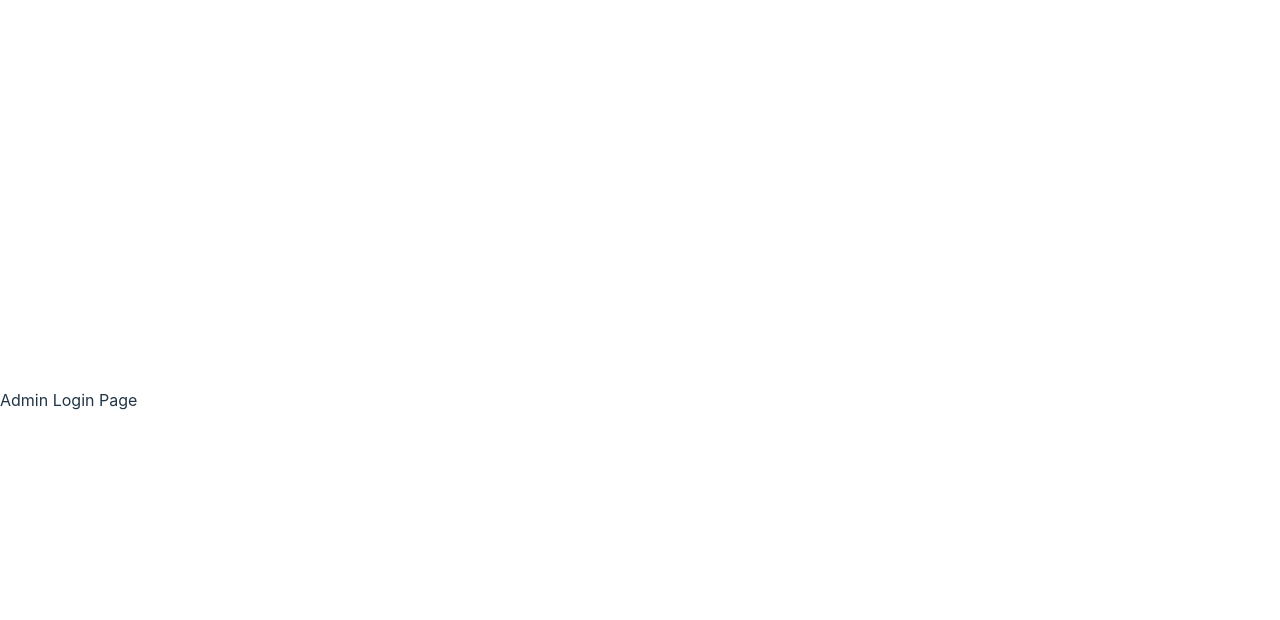
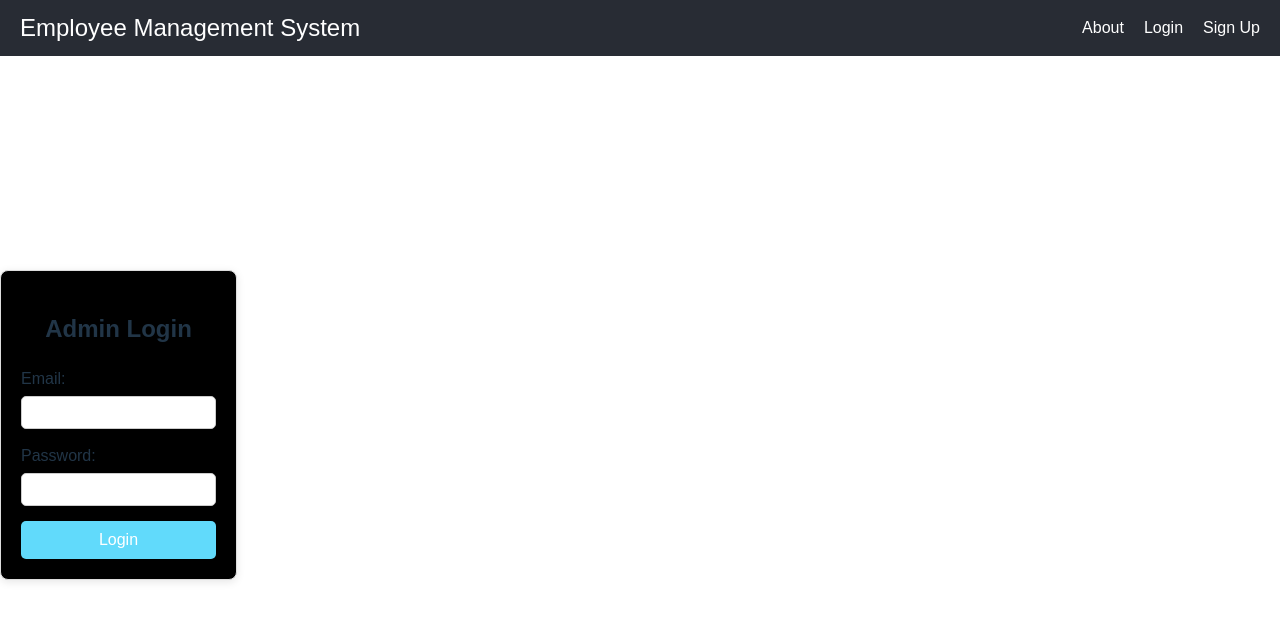
Before and after one commit to dennisnderitu254/Employee-Management-System, a React (Vite) app in the folder employeemgtsystem/: page /login/admin in a window 1280 px wide. Shown: the top 620 px of the page. Built offline with nearby package versions, Linux system fonts and the light colour scheme.

Commit message:
adding employee loginform, manager login form and employee login form

```diff
--- /dev/null
+++ b/employeemgtsystem/src/AdminLoginPage.css
@@ -0,0 +1,45 @@
+/* src/AdminLoginPage.css */
+.admin-login-page {
+    text-align: center;
+    font-family: Arial, sans-serif;
+    margin-top: 50px;
+  }
+
+  .login-form-container {
+    max-width: 400px;
+    margin: 0 auto;
+    padding: 20px;
+    border: 1px solid #ddd;
+    border-radius: 8px;
+    box-shadow: 0 2px 8px rgba(0, 0, 0, 0.1);
+  }
+
+  .form-group {
+    margin-bottom: 15px;
+  }
+
+  .form-group label {
+    display: block;
+    margin-bottom: 5px;
+  }
+
+  .form-group input {
+    width: 100%;
+    padding: 8px;
+    box-sizing: border-box;
+  }
+
+  .btn {
+    padding: 10px 20px;
+    font-size: 16px;
+    border: none;
+    border-radius: 5px;
+    cursor: pointer;
+    background-color: #61dafb;
+    color: white;
+    transition: background-color 0.3s ease;
+  }
+
+  .btn:hover {
+    background-color: #21a1f1;
+  }
--- /dev/null
+++ b/employeemgtsystem/src/AdminLoginPage.tsx
@@ -0,0 +1,53 @@
+// src/AdminLoginPage.tsx
+import React, { useState } from 'react';
+import { useNavigate } from 'react-router-dom';
+import Navbar from './Navbar';
+import './AdminLoginPage.css';
+
+const AdminLoginPage: React.FC = () => {
+  const [email, setEmail] = useState('');
+  const [password, setPassword] = useState('');
+  const navigate = useNavigate();
+
+  const handleSubmit = (e: React.FormEvent) => {
+    e.preventDefault();
+    // Handle login logic here
+    console.log('Email:', email, 'Password:', password);
+    // Redirect or show an error message based on login logic
+    navigate('/dashboard'); // Example of redirection after successful login
+  };
+
+  return (
+    <div className="admin-login-page">
+      <Navbar />
+      <div className="login-form-container">
+        <h2>Admin Login</h2>
+        <form onSubmit={handleSubmit}>
+          <div className="form-group">
+            <label htmlFor="email">Email:</label>
+            <input
+              type="email"
+              id="email"
+              value={email}
+              onChange={(e) => setEmail(e.target.value)}
+              required
+            />
+          </div>
+          <div className="form-group">
+            <label htmlFor="password">Password:</label>
+            <input
+              type="password"
+              id="password"
+              value={password}
+              onChange={(e) => setPassword(e.target.value)}
+              required
+            />
+          </div>
+          <button type="submit" className="btn">Login</button>
+        </form>
+      </div>
+    </div>
+  );
+};
+
+export default AdminLoginPage;
--- a/employeemgtsystem/src/App.tsx
+++ b/employeemgtsystem/src/App.tsx
@@ -3,8 +3,11 @@ import React from 'react';
 import { BrowserRouter as Router, Route, Routes } from 'react-router-dom';
 import LandingPage from './LandingPage';
 import LoginPage from './LoginPage';
+import ManagerLoginPage from './ManagerLoginPage';
 import AboutPage from './AboutPage';
+import AdminLoginPage from './AdminLoginPage';
 import SignUpPage from './SignUpPage';
+import EmployeeLoginPage from './EmployeeLoginPage';
 
 const App: React.FC = () => {
   return (
@@ -15,9 +18,9 @@ const App: React.FC = () => {
           <Route path="/about" element={<AboutPage />} />
           <Route path="/login" element={<LoginPage />} />
           <Route path="/signup" element={<SignUpPage />} />
-          <Route path="/login/admin" element={<div>Admin Login Page</div>} />
-          <Route path="/login/manager" element={<div>Manager Login Page</div>} />
-          <Route path="/login/employee" element={<div>Employee Login Page</div>} />
+          <Route path="/login/admin" element={<AdminLoginPage />} />
+          <Route path="/login/manager" element={<ManagerLoginPage />} />
+          <Route path="/login/employee" element={<EmployeeLoginPage />} />
         </Routes>
       </div>
     </Router>
--- /dev/null
+++ b/employeemgtsystem/src/EmployeeLoginPage.css
@@ -0,0 +1,45 @@
+/* src/EmployeeLoginPage.css */
+.employee-login-page {
+    text-align: center;
+    font-family: Arial, sans-serif;
+    margin-top: 50px;
+  }
+
+  .login-form-container {
+    max-width: 400px;
+    margin: 0 auto;
+    padding: 20px;
+    border: 1px solid #ddd;
+    border-radius: 8px;
+    box-shadow: 0 2px 8px rgba(0, 0, 0, 0.1);
+  }
+
+  .form-group {
+    margin-bottom: 15px;
+  }
+
+  .form-group label {
+    display: block;
+    margin-bottom: 5px;
+  }
+
+  .form-group input {
+    width: 100%;
+    padding: 8px;
+    box-sizing: border-box;
+  }
+
+  .btn {
+    padding: 10px 20px;
+    font-size: 16px;
+    border: none;
+    border-radius: 5px;
+    cursor: pointer;
+    background-color: #61dafb;
+    color: white;
+    transition: background-color 0.3s ease;
+  }
+
+  .btn:hover {
+    background-color: #21a1f1;
+  }
--- /dev/null
+++ b/employeemgtsystem/src/EmployeeLoginPage.tsx
@@ -0,0 +1,52 @@
+// src/EmployeeLoginPage.tsx
+import React, { useState } from 'react';
+import { useNavigate } from 'react-router-dom';
+import Navbar from './Navbar';
+import './EmployeeLoginPage.css';
+
+const EmployeeLoginPage: React.FC = () => {
+  const [email, setEmail] = useState('');
+  const [password, setPassword] = useState('');
+  const navigate = useNavigate();
+
+  const handleSubmit = (e: React.FormEvent) => {
+    e.preventDefault();
+    console.log('Email:', email, 'Password:', password);
+    // Add login logic here
+    navigate('/employee-dashboard'); // Example redirection after successful login
+  };
+
+  return (
+    <div className="employee-login-page">
+      <Navbar />
+      <div className="login-form-container">
+        <h2>Employee Login</h2>
+        <form onSubmit={handleSubmit}>
+          <div className="form-group">
+            <label htmlFor="email">Email:</label>
+            <input
+              type="email"
+              id="email"
+              value={email}
+              onChange={(e) => setEmail(e.target.value)}
+              required
+            />
+          </div>
+          <div className="form-group">
+            <label htmlFor="password">Password:</label>
+            <input
+              type="password"
+              id="password"
+              value={password}
+              onChange={(e) => setPassword(e.target.value)}
+              required
+            />
+          </div>
+          <button type="submit" className="btn">Login</button>
+        </form>
+      </div>
+    </div>
+  );
+};
+
+export default EmployeeLoginPage;
--- a/employeemgtsystem/src/LoginPage.tsx
+++ b/employeemgtsystem/src/LoginPage.tsx
@@ -7,7 +7,7 @@ import './LoginPage.css';
 const LoginPage: React.FC = () => {
   return (
     <div className="login-page">
-    <Navbar />
+      <Navbar />
       <h2>Login Page</h2>
       <div className="login-buttons-container">
         <Link to="/login/admin">
--- /dev/null
+++ b/employeemgtsystem/src/ManagerLoginPage.css
@@ -0,0 +1,52 @@
+.manager-login-page {
+    display: flex;
+    flex-direction: column;
+    align-items: center;
+    justify-content: center;
+    height: 100vh;
+    font-family: Arial, sans-serif;
+  }
+
+  .login-form-container {
+    background: #000000;
+    padding: 20px;
+    border-radius: 8px;
+    box-shadow: 0 0 10px rgba(0, 0, 0, 0.1);
+    text-align: left;
+  }
+
+  .login-form-container h2 {
+    text-align: center;
+    margin-bottom: 20px;
+  }
+
+  .form-group {
+    margin-bottom: 15px;
+  }
+
+  .form-group label {
+    display: block;
+    margin-bottom: 5px;
+  }
+
+  .form-group input {
+    width: 100%;
+    padding: 8px;
+    box-sizing: border-box;
+  }
+
+  .btn {
+    width: 100%;
+    padding: 10px;
+    font-size: 16px;
+    border: none;
+    border-radius: 5px;
+    cursor: pointer;
+    background-color: #61dafb;
+    color: white;
+    transition: background-color 0.3s ease;
+  }
+
+  .btn:hover {
+    background-color: #21a1f1;
+  }
--- /dev/null
+++ b/employeemgtsystem/src/ManagerLoginPage.tsx
@@ -0,0 +1,53 @@
+//src/ManagerLoginPage.tsx
+import React, { useState } from 'react';
+import { useNavigate } from 'react-router-dom';
+import Navbar from './Navbar';
+import './ManagerLoginPage.css';
+
+const ManagerLoginPage: React.FC = () => {
+  const [email, setEmail] = useState('');
+  const [password, setPassword] = useState('');
+  const navigate = useNavigate();
+
+  const handleSubmit = (e: React.FormEvent) => {
+    e.preventDefault();
+    // Handle login logic here
+    console.log('Email:', email, 'Password:', password);
+    // Redirect or show an error message based on login logic
+    navigate('/dashboard'); // Example of redirection after successful login
+  };
+
+  return (
+    <div className="manager-login-page">
+      <Navbar />
+      <div className="login-form-container">
+        <h2>Manager Login</h2>
+        <form onSubmit={handleSubmit}>
+          <div className="form-group">
+            <label htmlFor="email">Email:</label>
+            <input
+              type="email"
+              id="email"
+              value={email}
+              onChange={(e) => setEmail(e.target.value)}
+              required
+            />
+          </div>
+          <div className="form-group">
+            <label htmlFor="password">Password:</label>
+            <input
+              type="password"
+              id="password"
+              value={password}
+              onChange={(e) => setPassword(e.target.value)}
+              required
+            />
+          </div>
+          <button type="submit" className="btn">Login</button>
+        </form>
+      </div>
+    </div>
+  );
+};
+
+export default ManagerLoginPage;
```
